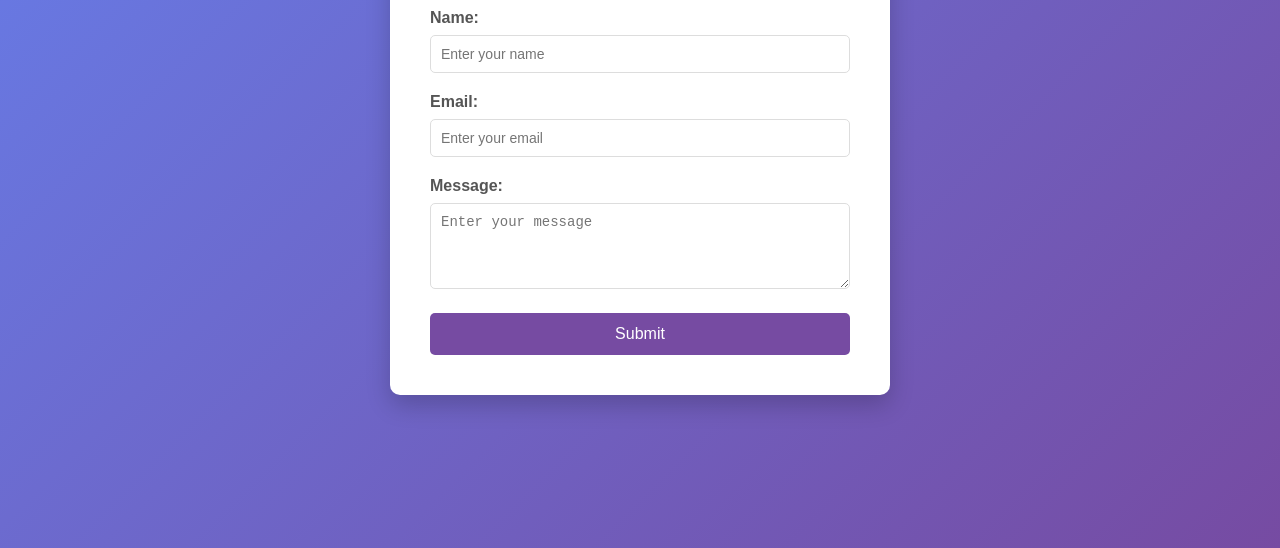
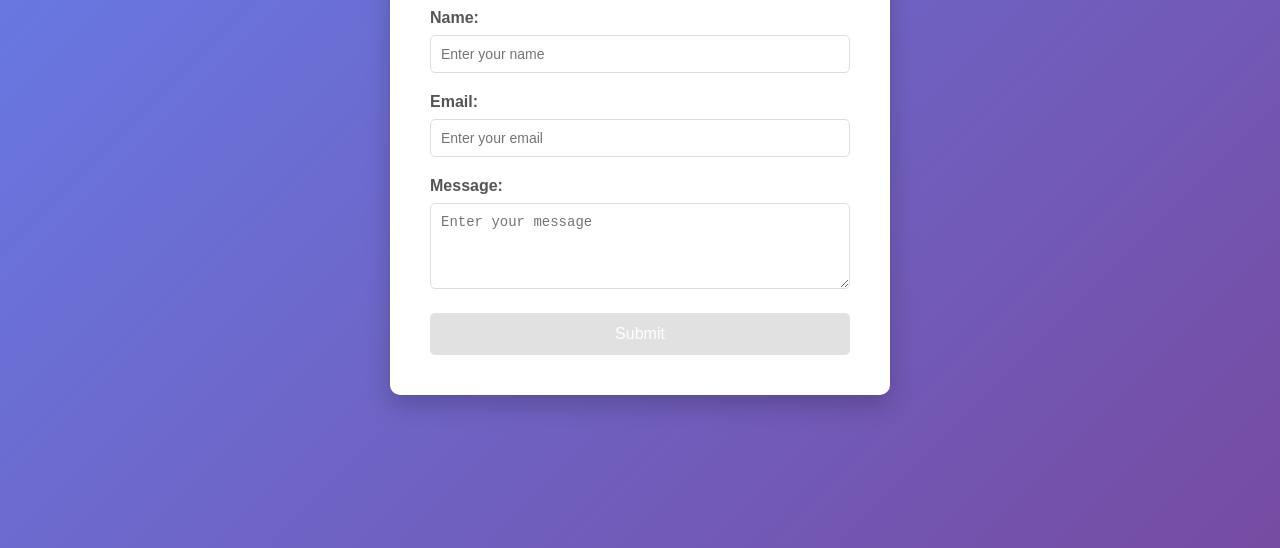
Before and after one commit to hoang-IT-eng/thuc-hanh-nang-cao, a plain HTML site: page index.html in a window 1280 px wide. In both pictures the pointer is over the button "Submit". Shown: the part 252-800 px from the top of the page. Drawn offline with Linux system fonts and the light colour scheme.

Commit message:
user3 thay doi mau sac

```diff
--- a/index.html
+++ b/index.html
@@ -67,7 +67,7 @@
         }
 
         button:hover {
-            background: #764ba2;
+            background: #e2e1e2;
         }
     </style>
 </head>
```
